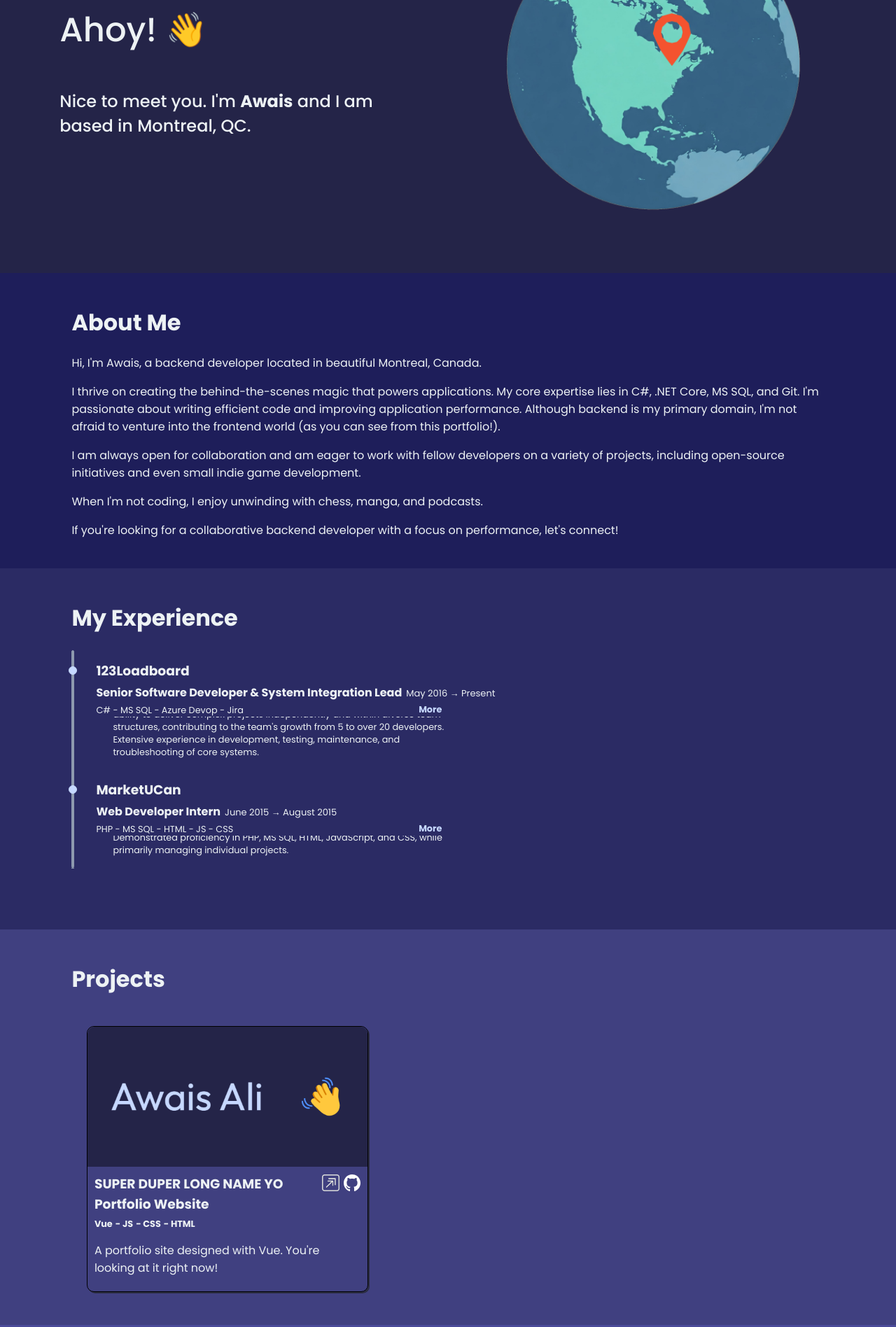
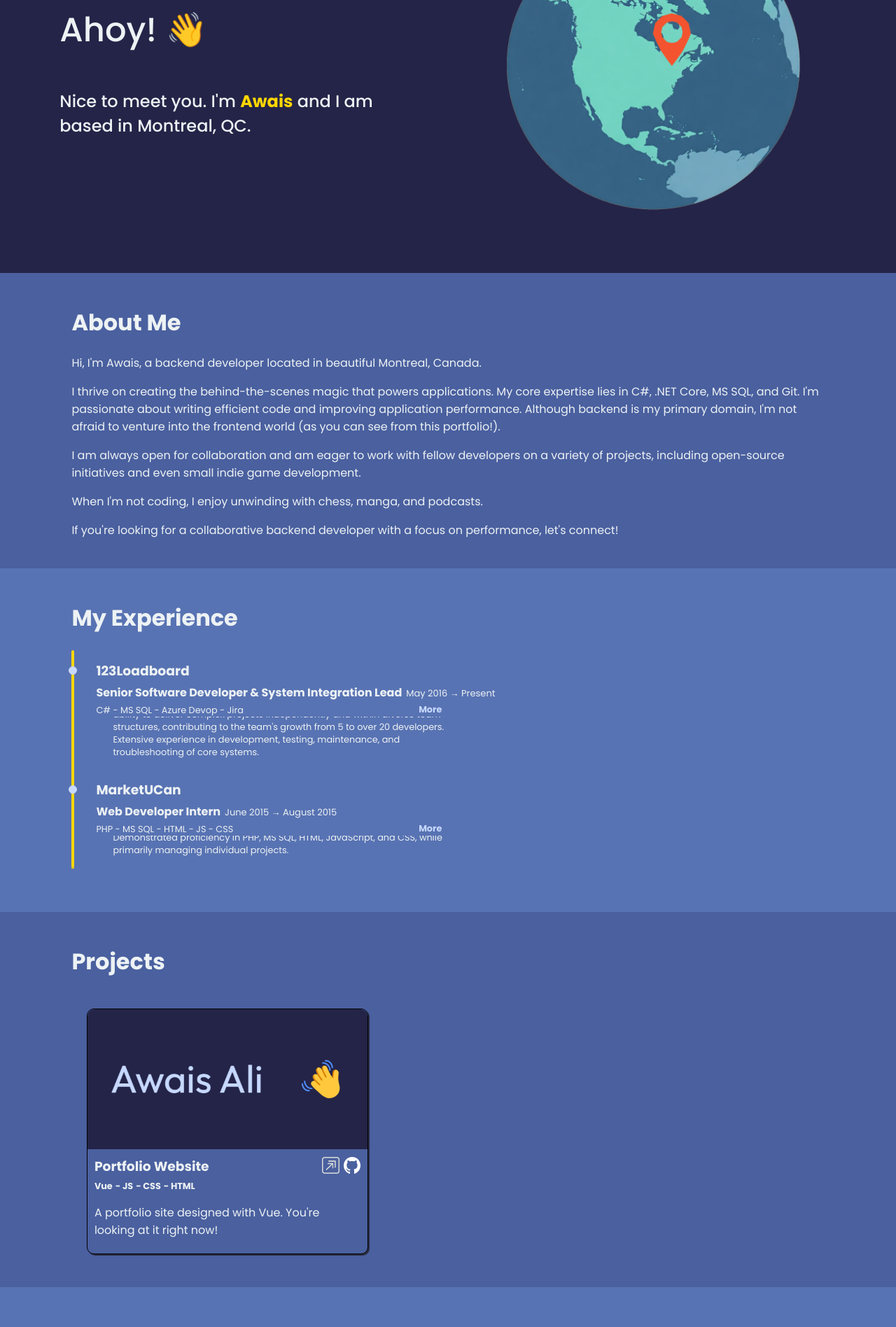
Before and after one commit to Archimedyz/portfolio-site, a Vue app: page / in a window 1280 px wide. Shown: the part 280-2176 px from the top of the page at 70% size. Built offline with nearby package versions, Linux system fonts and the light colour scheme.

Commit message:
Add accent color. Simplify color palette.

```diff
--- a/src/components/Contact.vue
+++ b/src/components/Contact.vue
@@ -31,7 +31,7 @@ import linkedInLogoImage from '/src/assets/logos/LinkedIn-Logo.png';
 
 <style scoped>
 #contact {
-    background-color: var(--color-quinary);
+    background-color: var(--color-tertiary);
     width: 100%;
 }
 </style>
--- a/src/components/Experience.vue
+++ b/src/components/Experience.vue
@@ -40,7 +40,7 @@ import ExpCard from './ExpCard.vue';
 }
 
 .experience-content {
-    margin-bottom: 5%;
+    padding-bottom: 5%;
 }
 
 .work-exp {
@@ -60,12 +60,12 @@ import ExpCard from './ExpCard.vue';
 .timeline::before {
     content: '';
     width: 2px;
-    background-color: var(--color-mid);
+    background-color: var(--color-accent);
     display: block;
     top: 0;
     bottom: 0;
     position: absolute;
-    border: 1px solid var(--color-mid);
+    border: 1px solid var(--color-accent);
     border-top-left-radius: 5px;
     border-top-right-radius: 5px;
 }
@@ -74,7 +74,7 @@ import ExpCard from './ExpCard.vue';
     margin-left: 20px;
 }
 
-.timeline > *::before {
+.timeline > *::before { /* points on the timeline */
     content: '';
     width: 10px;
     height: 10px;
--- a/src/components/Home.vue
+++ b/src/components/Home.vue
@@ -29,7 +29,7 @@ const _ = setInterval(incCarousel, 3000);
             <div class="half-banner">
                 <p class="welcome-heading">Ahoy! 👋</p>
                 <p class="welcome-msg">
-                    Nice to meet you. I'm <b>Awais</b> and I am <br />
+                    Nice to meet you. I'm <span class="name">Awais</span> and I am <br />
                     <Transition name="carousel" mode="out-in">
                         <div :key="carouselIndex">{{ carouselLst[carouselIndex].text }}</div>
                     </Transition>
@@ -78,6 +78,12 @@ const _ = setInterval(incCarousel, 3000);
 .welcome-msg {
     font-weight: 500;
     font-size: x-large;
+}
+
+.name {
+    font-weight: bold;
+    /* text-decoration: underline; */
+    color: var(--color-accent);
 }
 
 .carousel-img {
--- a/src/components/Projects.vue
+++ b/src/components/Projects.vue
@@ -13,7 +13,7 @@ import portfolioImage from '/src/assets/proj-portfolio-site.png';
         <div class="project-list">
             <ProjCard
                 class="project-card"
-                title="SUPER DUPER LONG NAME YO Portfolio Website"
+                title="Portfolio Website"
                 description="A portfolio site designed with Vue. You're looking at it right now!"
                 :projectTech="['Vue', 'JS', 'CSS', 'HTML']"
                 :imgSrc="portfolioImage"
@@ -27,7 +27,7 @@ import portfolioImage from '/src/assets/proj-portfolio-site.png';
 
 <style scoped>
 #projects {
-    background-color: var(--color-quaternary);
+    background-color: var(--color-secondary);
     width: 100%;
 }
 
@@ -40,7 +40,8 @@ import portfolioImage from '/src/assets/proj-portfolio-site.png';
     min-width: 300px;
     width: 40%;
     max-width: 400px;
-    margin: 2% 2%
+    margin: 2% 2%;
+    background-color: var(--color-secondary);
 }
 
 /* Mobile styles */
--- a/src/main.css
+++ b/src/main.css
@@ -2,24 +2,22 @@
     /* color variables (Hex) */
     --color-primary: #242448;
     --color-primary-light: #C6D8FF;
-    --color-secondary: #1E1E5A;
-    --color-tertiary: #2B2B64;
-    --color-quaternary: #404080;
-    --color-quinary: #4B4B99;
+    --color-secondary: #4A609F;
+    --color-tertiary: #5873B3;
     --color-dark: #2B2D42;
     --color-mid: #8D99AE;
     --color-light: #EDF2F4;
+    --color-accent: #FFD700;
 
     /* color variables (RGB) */
     --rgb-primary: 36, 36, 72;
     --rgb-primary-light: 198, 216, 255;
-    --rgb-secondary: 30, 30, 90;
-    --rgb-tertiary: 43, 43, 100;
-    --rgb-quaternary: 64, 64, 128;
-    --rgb-quinary: 75, 75, 153;
+    --rgb-secondary: 74, 96, 159;
+    --rgb-tertiary: 88, 115, 179;
     --rgb-dark: 43, 45, 66;
     --rgb-mid: 141, 153, 174;
     --rgb-light: 237, 242, 244;
+    --rgb-accent: 255, 215, 0;
 
     /* font-variables */
     --poppins-medium: 400;
```
